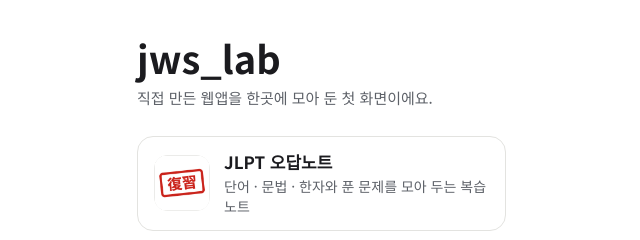
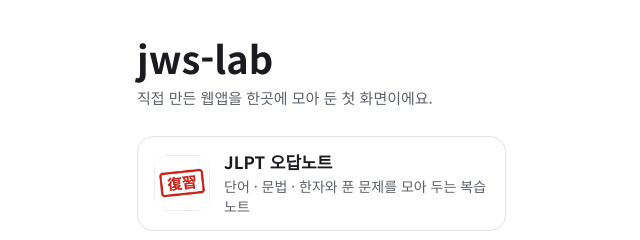
Before and after one commit to jwsssssssss/jlpt-note, a plain HTML site: page index.html in a window 1280 px wide. Shown: the top 240 px of the page, 127-767 px from the left. Drawn offline with Linux system fonts and the light colour scheme.

Commit message:
이름을 jws-lab 으로

```diff
--- a/index.html
+++ b/index.html
@@ -3,14 +3,14 @@
 <head>
 <meta charset="utf-8">
 <meta name="viewport" content="width=device-width, initial-scale=1">
-<title>jws_lab</title>
+<title>jws-lab</title>
 <meta name="robots" content="noindex,nofollow">
 <link rel="manifest" href="manifest.webmanifest">
 <link rel="icon" href="icons/favicon-32.png" sizes="32x32">
 <link rel="apple-touch-icon" href="icons/apple-touch-icon.png">
 <meta name="apple-mobile-web-app-capable" content="yes">
 <meta name="mobile-web-app-capable" content="yes">
-<meta name="apple-mobile-web-app-title" content="jws_lab">
+<meta name="apple-mobile-web-app-title" content="jws-lab">
 <meta name="theme-color" content="#ffffff" media="(prefers-color-scheme: light)">
 <meta name="theme-color" content="#121317" media="(prefers-color-scheme: dark)">
 <link rel="preconnect" href="https://fonts.googleapis.com">
@@ -41,7 +41,7 @@ footer{margin-top:30px;display:flex;gap:10px 14px;align-items:center;flex-wrap:w
 </head>
 <body>
 <main>
-  <h1>jws_lab</h1>
+  <h1>jws-lab</h1>
   <p class="lead">직접 만든 웹앱을 한곳에 모아 둔 첫 화면이에요.</p>
   <!-- 새 웹앱을 만들면: site/<폴더>/ 에 앱을 넣고, 아래에 <li> 카드 하나를 추가해요. -->
   <ul class="apps">
--- a/sw.js
+++ b/sw.js
@@ -1,4 +1,4 @@
-// Hub page (jws_lab): works offline.
+// Hub page (jws-lab): works offline.
 // Handles only the hub's own files; each app folder has its own sw.js (narrower scope wins there).
 // Only deletes its own caches (prefix apps-hub-), never the apps' caches.
 const C = 'apps-hub-v1';
```
Also changed, not shown: jlpt/index.html (+1 -1 lines), manifest.webmanifest.
